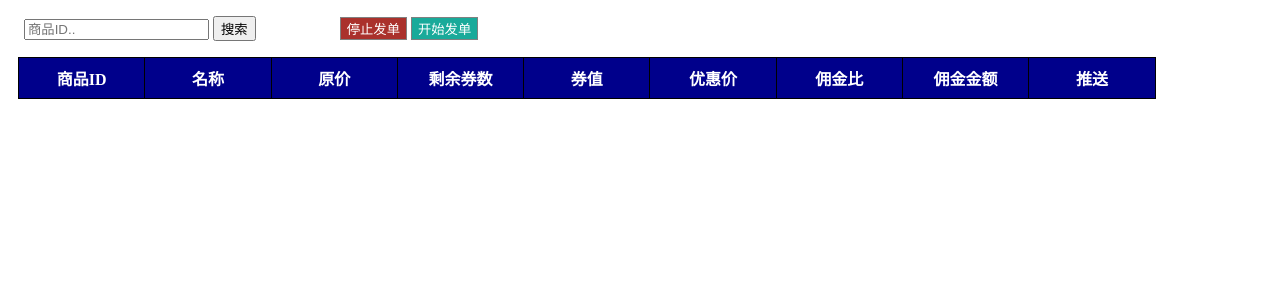
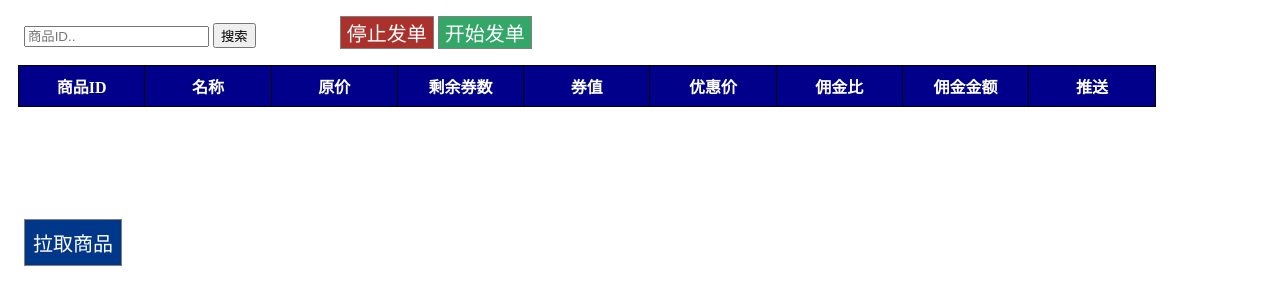
Before and after one commit to Cross-maxwell/tbk_new, a Django app: page /operate/operating/ in a window 1280 px wide. Shown: the top 305 px of the page. Run offline with Django 3.2, Linux system fonts and the light colour scheme; lists and menus that the app fills with data are empty; parts of the project's set-up code (start-up, migrations or seed data) failed here and were passed over.

Commit message:
[update]1.修复开始/停止发单的按钮功能。2.增加拉取商品的按钮。

```diff
--- a/taobaoke/apps/broadcast/templates/products.html
+++ b/taobaoke/apps/broadcast/templates/products.html
@@ -39,6 +39,7 @@
         </tr>
         {% endfor %}
     </table>
+    <button class="button-refresh-products" onclick=refresh_products()>拉取商品</button>
 </body>
 </html>
 
@@ -53,22 +54,40 @@
        background-color: #aa312c;
         color: white;
         border: 1px solid gray;
+        font-size: 20px;
     }
         .button-stop-push:hover{
        background-color: #6e0005;
         color: white;
         border: 1px solid gray;
+        font-size: 20px;
     }
     .button-start-push{
-       background-color: #19aa9a;
+       background-color: #32a768;
         color: white;
         border: 1px solid gray;
+        font-size: 20px;
     }
         .button-start-push:hover{
        background-color: #0c5742;
         color: white;
         border: 1px solid gray;
+        font-size: 20px;
     }
+        .button-refresh-products{
+            padding: 0.5rem;
+            margin: 1rem;
+            background-color: #003788;
+            color: white;
+            border: 1px solid gray;
+            font-size: 20px;
+        }
+        .button-refresh-products:hover {
+            background-color: #d5e0e3;
+            color: #003788;
+            border: 1px solid gray;
+            font-size: 20px;
+        }
 
     form {
         margin: 1rem;
@@ -77,6 +96,7 @@
         border-collapse: collapse;
         margin: 10px ;
         width: 90%;
+        margin-bottom: 6rem;
     }
     tr{
         text-align: center;
@@ -99,16 +119,27 @@
 
 
 <script>
+    var refresh_products = function(){
+        var xhr = new XMLHttpRequest();
+        xhr.onreadystatechange = function () {
+            if (xhr.readyState === 4) {
+                console.log('yeah');
+            }
+        };
+        xhr.open('get','/operate/refresh-products/', true);
+        xhr.send();
+        alert('正在抓取商品，请耐心等候！');
+    };
     var stop_push = function(){
         var xhr = new XMLHttpRequest();
         xhr.onreadystatechange = function () {
             if (xhr.readyState === 4) {
-                console.log(1);
+                console.log('yeah');
             }
         };
-        xhr.open('get','http://localhost:9001/index.html?processname=send_request&action=stop', true);
+        xhr.open('get','/operate/change-push-status/?action=stop', true);
         xhr.send();
-{#        alert('停止发单！');#}
+        alert('停止发单！');
     };
     var start_push = function(){
         var xhr = new XMLHttpRequest();
@@ -117,7 +148,7 @@
                 console.log(1);
             }
         };
-        xhr.open('get','http://localhost:9001/index.html?processname=send_request&action=start', true);
+        xhr.open('get','/operate/change-push-status/?action=start', true);
         xhr.send();
         alert('开始发单！');
     };
--- a/taobaoke/apps/broadcast/views/operating_views.py
+++ b/taobaoke/apps/broadcast/views/operating_views.py
@@ -4,6 +4,7 @@ from django.views.decorators.csrf import csrf_exempt
 from broadcast.models.entry_models import Product
 from django.views.generic.base import View
 import json
+import requests
 from broadcast.utils import OSSMgr
 
 class GetProducts(View):
@@ -18,6 +19,7 @@ class GetProducts(View):
         if item_id:
             products_list = list(Product.objects.filter(item_id__contains=item_id))
         return render_to_response('products.html', {'products': products_list})
+
 
 class EditProduct(View):
     def get(self,request):
@@ -54,3 +56,19 @@ class EditProduct(View):
         p.broadcast_img=json.dumps(img_list)
         p.save()
         return render_to_response('products.html', {'products': [p]})
+
+
+class RefreshProducts(View):
+    def get(self, request):
+        action = 'refresh'
+        if action:
+            target = 'http://localhost:9001/index.html?processname=taobaoke%3Afetch_lanlan&action={}'.format(action)
+            requests.get(target, headers={"Authorization": "Basic bWF4d2VsbDptYXh3ZWxsX2FkbWlu"})
+
+
+class ChangePushStatus(View):
+    def get(self, request):
+        action = request.GET.get('action')
+        if action:
+            target = 'http://localhost:9001/index.html?processname=taobaoke%3Asend_request&action={}'.format(action)
+            requests.get(target, headers={"Authorization": "Basic bWF4d2VsbDptYXh3ZWxsX2FkbWlu"})
--- a/taobaoke/fuli/urls.py
+++ b/taobaoke/fuli/urls.py
@@ -11,7 +11,7 @@ from broadcast.views.user_views import update_adzone, get_adzone_info, get_tkuse
     get_login_qrcode, poster_url, get_invite_code, GetPushTIme, SetPushTime
 from broadcast.views.taobaoke_views import PushProduct, AcceptSearchView, ProductDetail, AppSearchDetailView, \
     AppSearchListView, SendArtificialMsg
-from broadcast.views.operating_views import GetProducts, EditProduct
+from broadcast.views.operating_views import GetProducts, EditProduct, ChangePushStatus, RefreshProducts
 from user_auth.views import LoginView, RegisterVIew, SendTextMessage, ResetPassword, Logout
 
 
@@ -66,9 +66,11 @@ auth_urls = [
     url(r'logout/$', Logout.as_view())
 ]
 
-operating_urls = [
+operate_urls = [
     url(r'operating/$', GetProducts.as_view()),
     url(r'operating-edit/$', EditProduct.as_view()),
+    url(r'change-push-status/$', ChangePushStatus.as_view()),
+    url(r'refresh-products/$', RefreshProducts.as_view()),
 ]
 
 urlpatterns = [
@@ -78,5 +80,5 @@ urlpatterns = [
     url(r'tk', include(tk_urls)),
     url(r'auth/', include(auth_urls)),
     url(r'account/', include('account.urls')),
-    url(r'operate/', include(operating_urls)),
+    url(r'operate/', include(operate_urls)),
 ]
```
